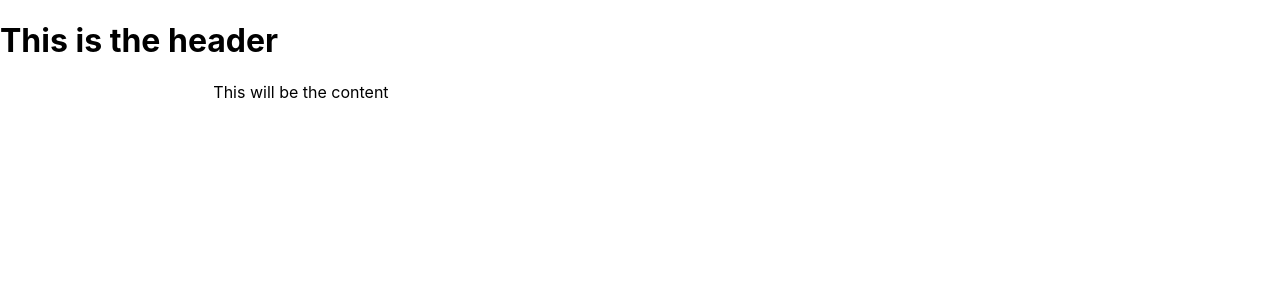
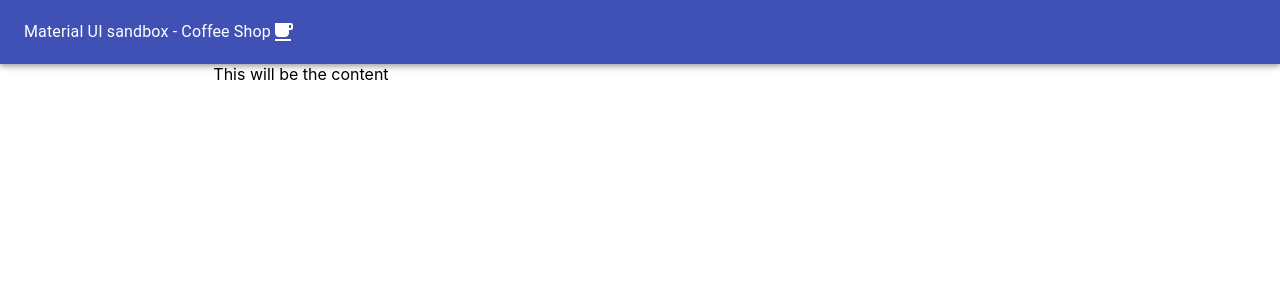
Before and after one commit to suzanamelomoraes/coffee-cards, a React (Create React App) app: page / in a window 1280 px wide. Shown: the top 300 px of the page. Built offline with nearby package versions, Linux system fonts and the light colour scheme.

Commit message:
Include AppBar, toolbar, and typrography components from material ui to build the header, also the coffee icon

```diff
--- a/src/Header.jsx
+++ b/src/Header.jsx
@@ -1,7 +1,16 @@
 import React from 'react';
+import { AppBar, Toolbar, Typography } from '@material-ui/core';
+import FreeBreakfastIcon from '@material-ui/icons/FreeBreakfast';
 
 const Header = () => {
-  return <h1>This is the header</h1>;
+  return (
+    <AppBar position='static'>
+      <Toolbar>
+        <Typography>Material UI sandbox - Coffee Shop</Typography>
+        <FreeBreakfastIcon />
+      </Toolbar>
+    </AppBar>
+  );
 };
 
 export default Header;
```
